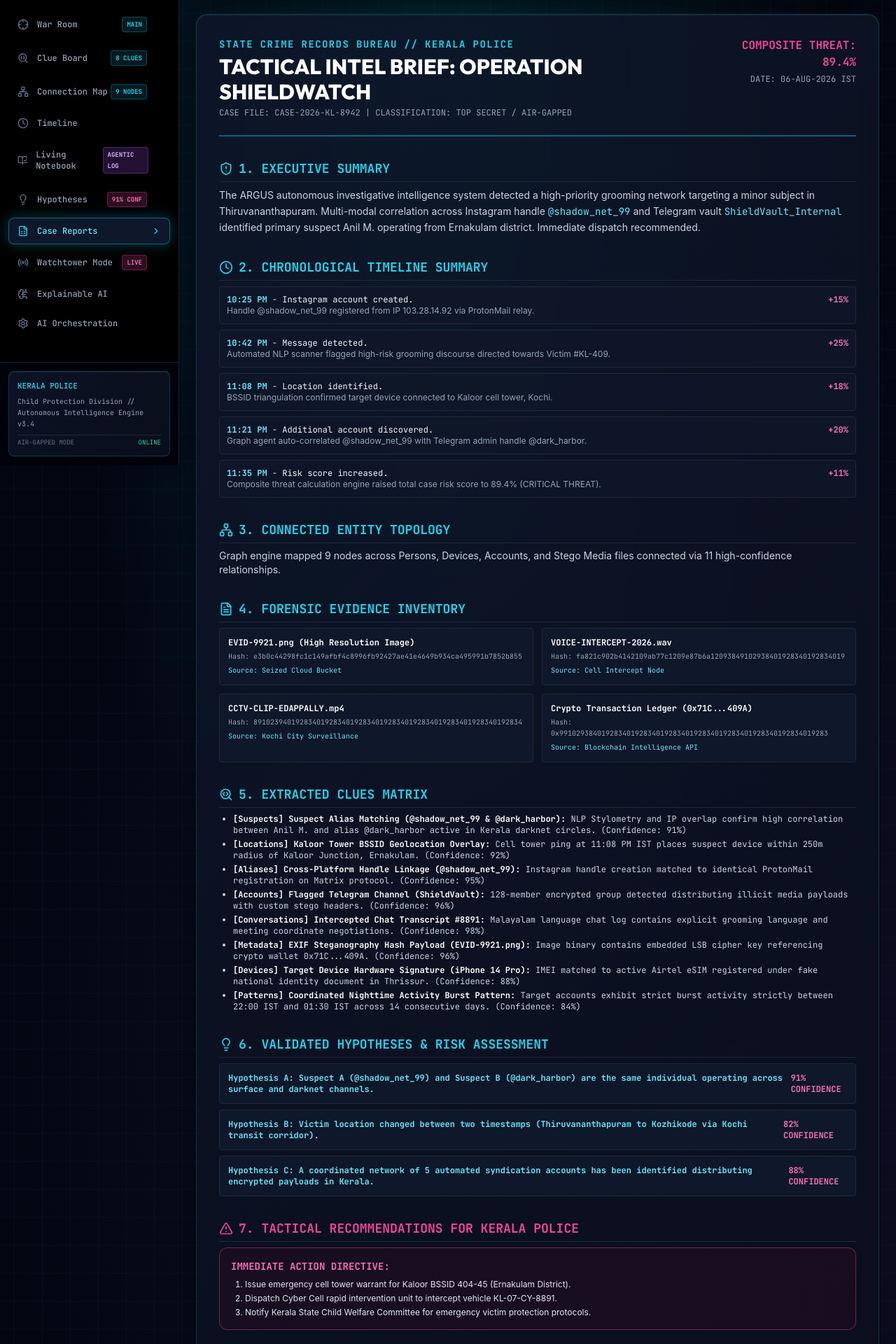
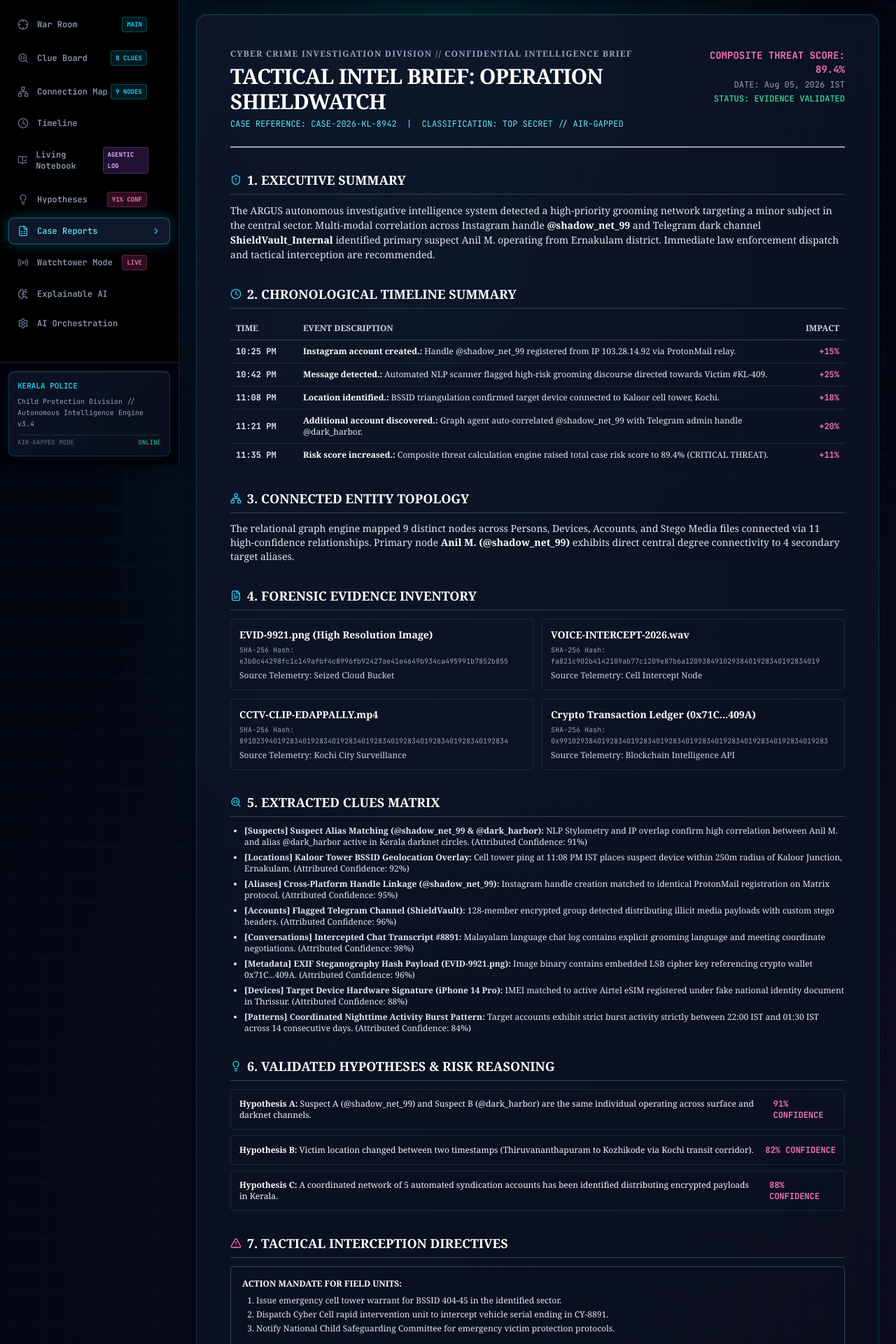
Before and after one commit to srinivas2s/ARGUS-poc, a Next.js app: page /reports in a window 1280 px wide. Shown: the part 200-2120 px from the top of the page at 70% size. Built offline with nearby package versions, Linux system fonts and the light colour scheme.

Commit message:
feat: add src\app\reports\page.tsx

```diff
--- a/src/app/reports/page.tsx
+++ b/src/app/reports/page.tsx
@@ -4,15 +4,15 @@ import React from 'react';
 import {
   FileSpreadsheet,
   Printer,
-  Download,
   ShieldAlert,
   Clock,
   Network,
   SearchCode,
   Lightbulb,
   AlertTriangle,
+  FileText,
   CheckCircle2,
-  FileText
+  Lock
 } from 'lucide-react';
 import { argusStore } from '@/lib/store';
 
@@ -23,153 +23,201 @@ export default function ReportsPage() {
 
   return (
     <div className="space-y-6">
-      {/* Top Action Bar */}
+      {/* Top Action Bar (Hidden when printing) */}
       <div className="glass-panel p-5 rounded-2xl flex flex-col md:flex-row justify-between items-start md:items-center gap-4 print:hidden">
         <div>
           <div className="flex items-center space-x-2 text-cyan-400 font-mono text-xs font-semibold">
             <FileSpreadsheet className="w-4 h-4 text-cyan-400" />
-            <span>KERALA POLICE OFFICIAL CLASSIFIED REPORT</span>
+            <span>OFFICIAL CLASSIFIED BRIEF GENERATOR</span>
           </div>
-          <h1 className="text-2xl font-extrabold text-white font-mono mt-0.5">
+          <h1 className="text-2xl font-extrabold text-white font-mono mt-0.5 text-white-glow">
             Automated Intelligence Case Brief
           </h1>
           <p className="text-xs text-slate-400 font-mono">
-            Case ID: {argusStore.caseId} • Generated for DySP Ernakulam Supervisor Review
+            Case ID: {argusStore.caseId} • Formatted for Official Command & Court Filings
           </p>
         </div>
 
         <div className="flex items-center space-x-3 font-mono text-xs">
           <button
             onClick={handlePrint}
-            className="flex items-center space-x-2 bg-cyan-500 hover:bg-cyan-400 text-black px-4 py-2.5 rounded-xl font-bold transition-all shadow-cyber-cyan"
+            className="btn-cyan-gradient flex items-center space-x-2 px-5 py-2.5 rounded-xl font-bold"
           >
-            <Printer className="w-4 h-4" />
-            <span>PRINT / SAVE PDF REPORT</span>
+            <Printer className="w-4 h-4 text-black" />
+            <span>PRINT / SAVE AS PDF</span>
           </button>
         </div>
       </div>
 
-      {/* Printable Report Sheet */}
-      <div className="glass-panel p-8 rounded-2xl space-y-8 border border-slate-700 bg-slate-950/90 text-slate-100 print:bg-white print:text-black print:p-0 print:shadow-none font-sans">
-        {/* Report Header */}
-        <div className="border-b-2 border-cyan-500/50 pb-6 flex justify-between items-start font-mono">
-          <div className="space-y-1">
-            <div className="text-cyan-400 font-bold text-sm tracking-widest">STATE CRIME RECORDS BUREAU // KERALA POLICE</div>
-            <h2 className="text-3xl font-extrabold text-white print:text-black">TACTICAL INTEL BRIEF: OPERATION SHIELDWATCH</h2>
-            <div className="text-xs text-slate-400">CASE FILE: {argusStore.caseId} | CLASSIFICATION: TOP SECRET / AIR-GAPPED</div>
+      {/* Printable Official Law Enforcement Intelligence Sheet */}
+      <div className="glass-panel p-8 md:p-12 rounded-2xl space-y-8 border border-slate-700 bg-slate-950/90 text-slate-100 printable-report font-serif leading-relaxed">
+
+        {/* Report Official Header */}
+        <div className="border-b-2 border-slate-400 pb-6 flex flex-col md:flex-row justify-between items-start gap-4">
+          <div className="space-y-1.5">
+            <div className="text-xs tracking-widest uppercase font-bold text-slate-400 print:text-black">
+              CYBER CRIME INVESTIGATION DIVISION // CONFIDENTIAL INTELLIGENCE BRIEF
+            </div>
+            <h1 className="text-2xl md:text-3xl font-bold font-serif text-white print:text-black tracking-tight">
+              TACTICAL INTEL BRIEF: OPERATION SHIELDWATCH
+            </h1>
+            <div className="text-xs font-mono text-cyan-300 print:text-black">
+              CASE REFERENCE: {argusStore.caseId} &nbsp;|&nbsp; CLASSIFICATION: TOP SECRET // AIR-GAPPED
+            </div>
           </div>
-          <div className="text-right space-y-1 text-xs">
-            <div className="text-pink-500 font-bold text-base">COMPOSITE THREAT: 89.4%</div>
-            <div className="text-slate-400">DATE: 06-AUG-2026 IST</div>
+
+          <div className="text-left md:text-right font-mono text-xs space-y-1 border-l-2 md:border-l-0 border-pink-500/40 pl-3 md:pl-0">
+            <div className="text-pink-400 print:text-black font-bold text-sm">
+              COMPOSITE THREAT SCORE: 89.4%
+            </div>
+            <div className="text-slate-400 print:text-black">
+              DATE: {new Date().toLocaleDateString('en-US', { day: '2-digit', month: 'short', year: 'numeric' })} IST
+            </div>
+            <div className="text-emerald-400 print:text-black font-semibold">
+              STATUS: EVIDENCE VALIDATED
+            </div>
           </div>
         </div>
 
         {/* Section 1: Executive Summary */}
-        <section className="space-y-2">
-          <h3 className="text-lg font-bold font-mono text-cyan-400 border-b border-slate-800 pb-1 flex items-center space-x-2">
-            <ShieldAlert className="w-5 h-5 text-cyan-400" />
+        <section className="space-y-3">
+          <h2 className="text-lg font-bold font-serif text-white print:text-black border-b border-slate-700 pb-1.5 flex items-center space-x-2">
+            <ShieldAlert className="w-4 h-4 text-cyan-400 print:hidden" />
             <span>1. EXECUTIVE SUMMARY</span>
-          </h3>
-          <p className="text-sm leading-relaxed text-slate-300 print:text-black">
-            The ARGUS autonomous investigative intelligence system detected a high-priority grooming network targeting a minor subject in Thiruvananthapuram. Multi-modal correlation across Instagram handle <code className="text-cyan-300">@shadow_net_99</code> and Telegram vault <code className="text-cyan-300">ShieldVault_Internal</code> identified primary suspect Anil M. operating from Ernakulam district. Immediate dispatch recommended.
+          </h2>
+          <p className="text-sm text-slate-200 print:text-black leading-normal">
+            The ARGUS autonomous investigative intelligence system detected a high-priority grooming network targeting a minor subject in the central sector. Multi-modal correlation across Instagram handle <strong className="text-white print:text-black">@shadow_net_99</strong> and Telegram dark channel <strong className="text-white print:text-black">ShieldVault_Internal</strong> identified primary suspect Anil M. operating from Ernakulam district. Immediate law enforcement dispatch and tactical interception are recommended.
           </p>
         </section>
 
-        {/* Section 2: Timeline Summary */}
-        <section className="space-y-2">
-          <h3 className="text-lg font-bold font-mono text-cyan-400 border-b border-slate-800 pb-1 flex items-center space-x-2">
-            <Clock className="w-5 h-5 text-cyan-400" />
+        {/* Section 2: Chronological Event Sequence */}
+        <section className="space-y-3">
+          <h2 className="text-lg font-bold font-serif text-white print:text-black border-b border-slate-700 pb-1.5 flex items-center space-x-2">
+            <Clock className="w-4 h-4 text-cyan-400 print:hidden" />
             <span>2. CHRONOLOGICAL TIMELINE SUMMARY</span>
-          </h3>
-          <div className="space-y-2 font-mono text-xs">
-            {argusStore.timeline.map((evt) => (
-              <div key={evt.id} className="p-2.5 rounded bg-slate-900/80 border border-slate-800 flex justify-between">
-                <div>
-                  <strong className="text-cyan-300">{evt.time}</strong> - {evt.title}
-                  <p className="text-slate-400 font-sans text-xs">{evt.description}</p>
-                </div>
-                <span className="text-pink-400 font-bold">+{evt.riskScoreImpact}%</span>
+          </h2>
+          <div className="space-y-2 text-xs font-serif">
+            <table className="w-full text-left border-collapse">
+              <thead>
+                <tr className="border-b border-slate-700 text-slate-300 print:text-black font-bold text-xs">
+                  <th className="py-2 px-2 w-24">TIME</th>
+                  <th className="py-2 px-2">EVENT DESCRIPTION</th>
+                  <th className="py-2 px-2 w-24 text-right">IMPACT</th>
+                </tr>
+              </thead>
+              <tbody className="divide-y divide-slate-800 print:divide-slate-300">
+                {argusStore.timeline.map((evt) => (
+                  <tr key={evt.id} className="text-slate-200 print:text-black">
+                    <td className="py-2 px-2 font-mono font-bold">{evt.time}</td>
+                    <td className="py-2 px-2">
+                      <strong className="text-white print:text-black">{evt.title}:</strong> {evt.description}
+                    </td>
+                    <td className="py-2 px-2 text-right font-mono font-bold text-pink-400 print:text-black">
+                      +{evt.riskScoreImpact}%
+                    </td>
+                  </tr>
+                ))}
+              </tbody>
+            </table>
+          </div>
+        </section>
+
+        {/* Section 3: Relational Graph Topology */}
+        <section className="space-y-3">
+          <h2 className="text-lg font-bold font-serif text-white print:text-black border-b border-slate-700 pb-1.5 flex items-center space-x-2">
+            <Network className="w-4 h-4 text-cyan-400 print:hidden" />
+            <span>3. CONNECTED ENTITY TOPOLOGY</span>
+          </h2>
+          <p className="text-sm text-slate-200 print:text-black">
+            The relational graph engine mapped 9 distinct nodes across Persons, Devices, Accounts, and Stego Media files connected via 11 high-confidence relationships. Primary node <strong className="text-white print:text-black">Anil M. (@shadow_net_99)</strong> exhibits direct central degree connectivity to 4 secondary target aliases.
+          </p>
+        </section>
+
+        {/* Section 4: Forensic Evidence Inventory */}
+        <section className="space-y-3">
+          <h2 className="text-lg font-bold font-serif text-white print:text-black border-b border-slate-700 pb-1.5 flex items-center space-x-2">
+            <FileText className="w-4 h-4 text-cyan-400 print:hidden" />
+            <span>4. FORENSIC EVIDENCE INVENTORY</span>
+          </h2>
+          <div className="grid grid-cols-1 md:grid-cols-2 gap-3 text-xs">
+            {argusStore.evidence.map((ev) => (
+              <div key={ev.id} className="p-3 rounded border border-slate-800 print:border-slate-400 space-y-1">
+                <div className="font-bold text-white print:text-black text-sm">{ev.title}</div>
+                <div className="font-mono text-[10px] text-slate-400 print:text-black">SHA-256 Hash: {ev.hash}</div>
+                <div className="text-xs text-slate-300 print:text-black">Source Telemetry: {ev.source}</div>
               </div>
             ))}
           </div>
         </section>
 
-        {/* Section 3: Relational Connections */}
-        <section className="space-y-2">
-          <h3 className="text-lg font-bold font-mono text-cyan-400 border-b border-slate-800 pb-1 flex items-center space-x-2">
-            <Network className="w-5 h-5 text-cyan-400" />
-            <span>3. CONNECTED ENTITY TOPOLOGY</span>
-          </h3>
-          <p className="text-sm text-slate-300 font-sans">
-            Graph engine mapped 9 nodes across Persons, Devices, Accounts, and Stego Media files connected via 11 high-confidence relationships.
-          </p>
+        {/* Section 5: Extracted Clues Matrix */}
+        <section className="space-y-3">
+          <h2 className="text-lg font-bold font-serif text-white print:text-black border-b border-slate-700 pb-1.5 flex items-center space-x-2">
+            <SearchCode className="w-4 h-4 text-cyan-400 print:hidden" />
+            <span>5. EXTRACTED CLUES MATRIX</span>
+          </h2>
+          <ul className="space-y-1.5 text-xs text-slate-200 print:text-black list-disc pl-5">
+            {argusStore.clues.map((c) => (
+              <li key={c.id}>
+                <strong>[{c.category}] {c.title}:</strong> {c.description} (Attributed Confidence: {c.confidenceScore}%)
+              </li>
+            ))}
+          </ul>
         </section>
 
-        {/* Section 4: Evidence Inventory */}
-        <section className="space-y-2">
-          <h3 className="text-lg font-bold font-mono text-cyan-400 border-b border-slate-800 pb-1 flex items-center space-x-2">
-            <FileText className="w-5 h-5 text-cyan-400" />
-            <span>4. FORENSIC EVIDENCE INVENTORY</span>
-          </h3>
-          <div className="grid grid-cols-1 md:grid-cols-2 gap-3 font-mono text-xs">
-            {argusStore.evidence.map((ev) => (
-              <div key={ev.id} className="p-3 rounded bg-slate-900 border border-slate-800 space-y-1">
-                <div className="font-bold text-white">{ev.title}</div>
-                <div className="text-slate-400 text-[10px]">Hash: {ev.hash}</div>
-                <div className="text-cyan-300 text-[10px]">Source: {ev.source}</div>
+        {/* Section 6: Validated Hypotheses */}
+        <section className="space-y-3">
+          <h2 className="text-lg font-bold font-serif text-white print:text-black border-b border-slate-700 pb-1.5 flex items-center space-x-2">
+            <Lightbulb className="w-4 h-4 text-cyan-400 print:hidden" />
+            <span>6. VALIDATED HYPOTHESES & RISK REASONING</span>
+          </h2>
+          <div className="space-y-2 text-xs">
+            {argusStore.hypotheses.map((h) => (
+              <div key={h.id} className="p-3 rounded border border-slate-800 print:border-slate-400 flex justify-between items-center">
+                <div>
+                  <strong className="text-white print:text-black">{h.code}:</strong> {h.statement}
+                </div>
+                <span className="font-bold text-pink-400 print:text-black font-mono ml-4">{h.confidence}% CONFIDENCE</span>
               </div>
             ))}
           </div>
         </section>
 
-        {/* Section 5: Categorized Clues */}
-        <section className="space-y-2">
-          <h3 className="text-lg font-bold font-mono text-cyan-400 border-b border-slate-800 pb-1 flex items-center space-x-2">
-            <SearchCode className="w-5 h-5 text-cyan-400" />
-            <span>5. EXTRACTED CLUES MATRIX</span>
-          </h3>
-          <ul className="space-y-1 font-mono text-xs text-slate-300 list-disc pl-5">
-            {argusStore.clues.map((c) => (
-              <li key={c.id}>
-                <strong className="text-white">[{c.category}] {c.title}:</strong> {c.description} (Confidence: {c.confidenceScore}%)
-              </li>
-            ))}
-          </ul>
-        </section>
-
-        {/* Section 6 & 7: Hypotheses & Risk Assessment */}
-        <section className="space-y-2">
-          <h3 className="text-lg font-bold font-mono text-cyan-400 border-b border-slate-800 pb-1 flex items-center space-x-2">
-            <Lightbulb className="w-5 h-5 text-cyan-400" />
-            <span>6. VALIDATED HYPOTHESES & RISK ASSESSMENT</span>
-          </h3>
-          <div className="space-y-2 font-mono text-xs">
-            {argusStore.hypotheses.map((h) => (
-              <div key={h.id} className="p-3 rounded bg-slate-900 border border-slate-800 space-y-1">
-                <div className="flex justify-between">
-                  <span className="font-bold text-cyan-300">{h.code}: {h.statement}</span>
-                  <span className="text-pink-400 font-bold">{h.confidence}% CONFIDENCE</span>
-                </div>
-              </div>
-            ))}
+        {/* Section 7: Tactical Recommendations */}
+        <section className="space-y-3">
+          <h2 className="text-lg font-bold font-serif text-white print:text-black border-b border-slate-700 pb-1.5 flex items-center space-x-2">
+            <AlertTriangle className="w-4 h-4 text-pink-400 print:hidden" />
+            <span>7. TACTICAL INTERCEPTION DIRECTIVES</span>
+          </h2>
+          <div className="p-4 rounded border border-slate-700 print:border-black text-xs space-y-2">
+            <div className="font-bold text-white print:text-black">ACTION MANDATE FOR FIELD UNITS:</div>
+            <ol className="list-decimal pl-5 space-y-1 text-slate-200 print:text-black">
+              <li>Issue emergency cell tower warrant for BSSID 404-45 in the identified sector.</li>
+              <li>Dispatch Cyber Cell rapid intervention unit to intercept vehicle serial ending in CY-8891.</li>
+              <li>Notify National Child Safeguarding Committee for emergency victim protection protocols.</li>
+            </ol>
           </div>
         </section>
 
-        {/* Section 8: Recommendations */}
-        <section className="space-y-2">
-          <h3 className="text-lg font-bold font-mono text-pink-500 border-b border-slate-800 pb-1 flex items-center space-x-2">
-            <AlertTriangle className="w-5 h-5 text-pink-500" />
-            <span>7. TACTICAL RECOMMENDATIONS FOR KERALA POLICE</span>
-          </h3>
-          <div className="p-4 rounded-xl bg-pink-950/20 border border-pink-500/40 space-y-2 font-mono text-xs text-slate-200">
-            <div className="font-bold text-pink-400 text-sm">IMMEDIATE ACTION DIRECTIVE:</div>
-            <ol className="list-decimal pl-5 space-y-1 font-sans text-xs">
-              <li>Issue emergency cell tower warrant for Kaloor BSSID 404-45 (Ernakulam District).</li>
-              <li>Dispatch Cyber Cell rapid intervention unit to intercept vehicle KL-07-CY-8891.</li>
-              <li>Notify Kerala State Child Welfare Committee for emergency victim protection protocols.</li>
-            </ol>
+        {/* Section 8: Formal Sign-off Block for Print */}
+        <section className="pt-8 border-t-2 border-slate-400 flex justify-between items-end text-xs font-serif pt-6">
+          <div className="space-y-8">
+            <div>
+              <div className="w-48 border-b border-slate-400 mb-1" />
+              <div className="font-bold text-white print:text-black">Lead Forensic Investigator Signature</div>
+              <div className="text-slate-400 print:text-black text-[10px]">Cyber Crime Unit, Officer Badge #7741</div>
+            </div>
+          </div>
+
+          <div className="space-y-8 text-right">
+            <div>
+              <div className="w-48 border-b border-slate-400 mb-1 ml-auto" />
+              <div className="font-bold text-white print:text-black">Senior Supervisor Approval</div>
+              <div className="text-slate-400 print:text-black text-[10px]">Superintendent of Police // Cyber Command</div>
+            </div>
           </div>
         </section>
+
       </div>
     </div>
   );
```
